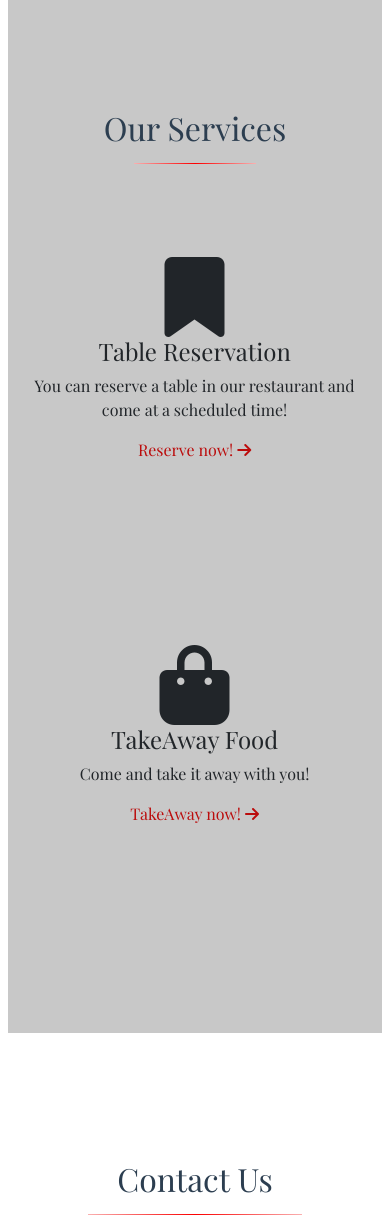
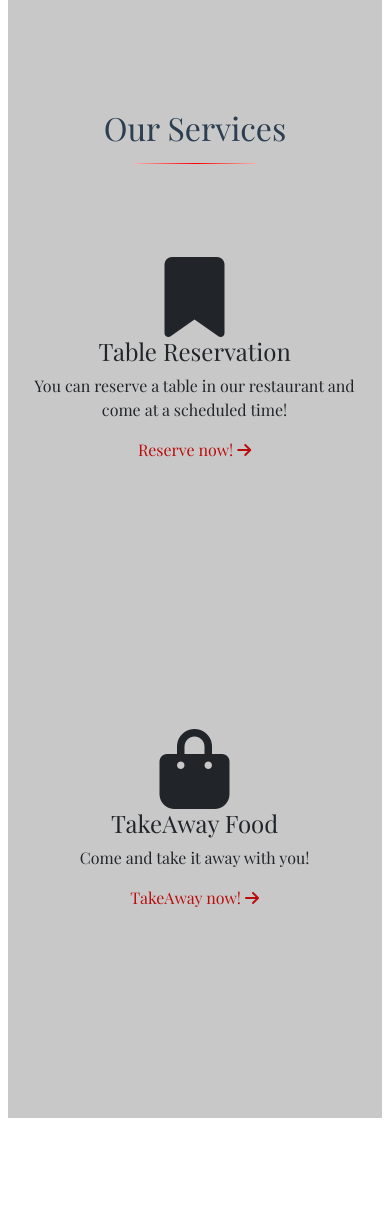
Before and after one commit to dasrajanraj/dasrajanraj.github.io, a PHP site: page / in a window 390 px wide. Shown: the part 3376-4599 px from the top of the page. Run offline with PHP 8.4, Linux system fonts and the light colour scheme; some libraries are stand-ins or nearby versions.

Commit message:
Update style.css

```diff
--- a/component/css/style.css
+++ b/component/css/style.css
@@ -497,7 +497,7 @@ td > .first{
         padding:0;
     }
     .takeawaycontent{
-        margin-top: 15vh;
+        margin-top: 25vh;
     }
     .page{
         margin: 2px 5px ;
@@ -533,6 +533,6 @@ td > .first{
         padding: 0;
     }
     footer-distributed h3{
-        font-size: 25px;
+        font-size: 15px;
     }
 }
```
